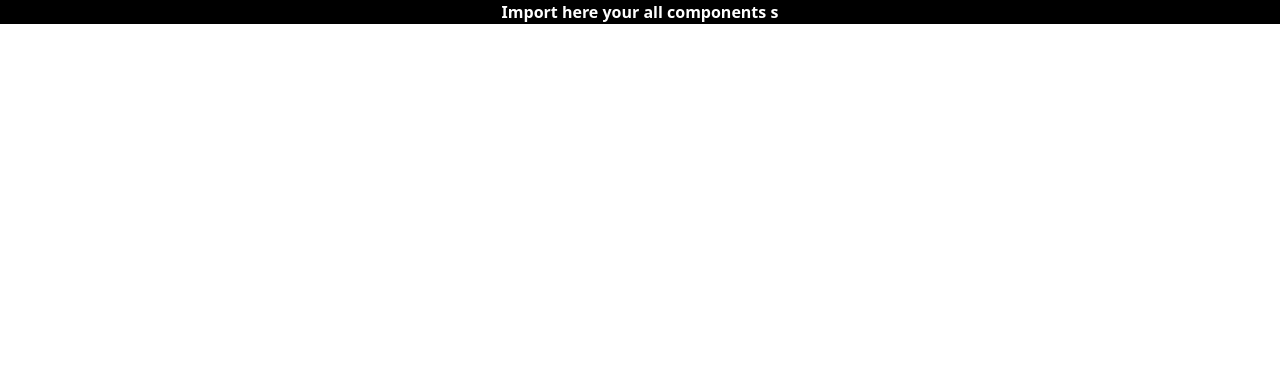
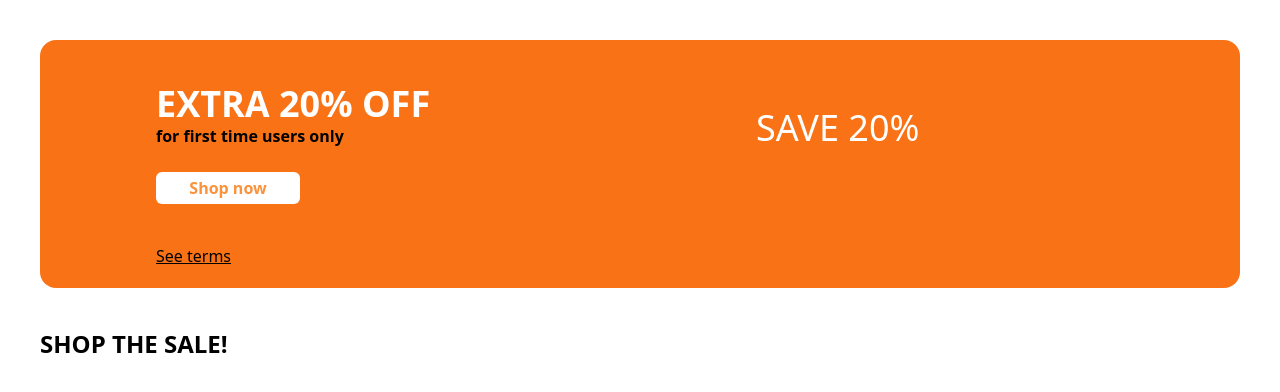
Before and after one commit to Jas-developer/NEARBUY_REACT_LARAVEL, a React (Vite) app in the folder client/: page / in a window 1280 px wide. Shown: the top 392 px of the page. Built offline with nearby package versions, Linux system fonts and the light colour scheme.

Commit message:
addedd hero section

```diff
--- a/client/src/App.jsx
+++ b/client/src/App.jsx
@@ -3,10 +3,8 @@ import { RootLayout } from "./RootLayout";
 
 export const App = () => {
   return (
-    <div>
-      <h1 className="text-center bg-black text-white">
-        <RootLayout />
-      </h1>
+    <div className="text-white">
+      <RootLayout />
     </div>
   );
 };
--- a/client/src/RootLayout.jsx
+++ b/client/src/RootLayout.jsx
@@ -1,10 +1,13 @@
 // IMPORT YOUR COMPONENTS HERE </RAFC>
 import React from "react";
+import { Hero } from "./components/hero/Hero";
+import { ShopSale } from "./components/products/shop-sale/ShopSale";
 
 export const RootLayout = () => {
   return (
     <div>
-      <h1 className="font-bold">Import here your all components s</h1>
+      <Hero />
+      <ShopSale />
     </div>
   );
 };
--- /dev/null
+++ b/client/src/components/hero/Hero.jsx
@@ -0,0 +1,39 @@
+import React from "react";
+
+export const Hero = () => {
+  return (
+    <div className="bg-white">
+      <div className="hero-wrapper p-10">
+        <div className="grid grid-cols-1 md:grid-cols-2 bg-orange-500 rounded-2xl">
+          <div className="grid-item p-5 mt-6 lg:ml-24 ml-12">
+            <div>
+              <span>
+                <b className=" text-3xl md:text-4xl"> EXTRA 20% OFF</b> <br />
+              </span>
+            </div>
+            <div>
+              <span className="text-black">
+                <strong>for first time users only</strong>
+              </span>
+            </div>
+            <div className="button-wrapper mt-6">
+              <button className="bg-white w-36 text-orange-400 font-semibold p-1 rounded-md">
+                Shop now
+              </button>
+            </div>
+            <div className="terms-wrapper mt-10">
+              <p className="text-black">
+                <ul className="underline">See terms</ul>
+              </p>
+            </div>
+          </div>
+          <div className="grit-item p-5  lg:ml-24 ml-12">
+            <div className="mt-12">
+              <span className="text-3xl md:text-4xl">SAVE 20%</span>
+            </div>
+          </div>
+        </div>
+      </div>
+    </div>
+  );
+};
--- /dev/null
+++ b/client/src/components/products/shop-sale/ShopSale.jsx
@@ -0,0 +1,9 @@
+import React from "react";
+
+export const ShopSale = () => {
+  return (
+    <div className="shop-sale-wrapper mx-10">
+      <span className="text-black text-2xl font-semibold">SHOP THE SALE!</span>
+    </div>
+  );
+};
```
